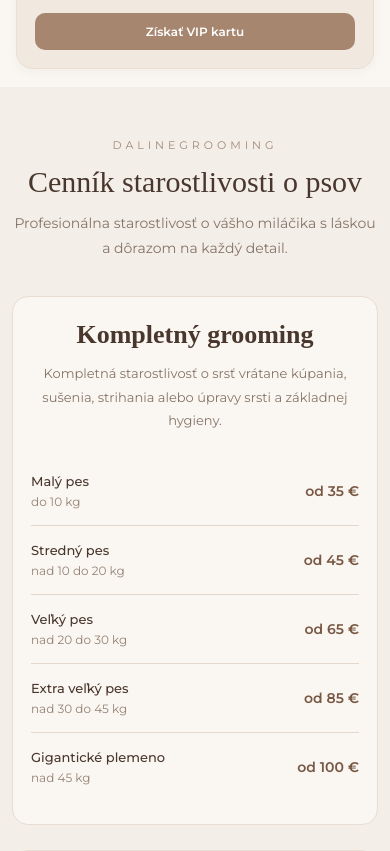
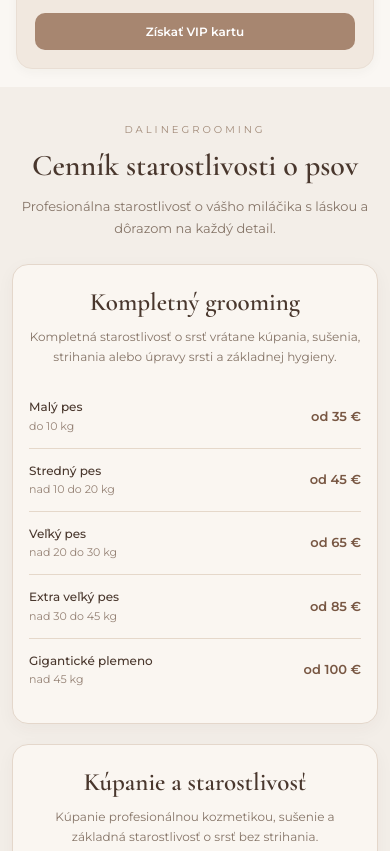
Before and after one commit to danelikka/dalinegrooming, a plain HTML site: page index.html in a window 390 px wide. Shown: the part 1461-2312 px from the top of the page. Drawn offline with nearby package versions, Linux system fonts and the light colour scheme.

Commit message:
Fix DalineGrooming pricing design

```diff
--- a/index.html
+++ b/index.html
@@ -4,7 +4,7 @@
     <meta charset="UTF-8" />
     <meta name="viewport" content="width=device-width, initial-scale=1.0" />
     <title>DalineGrooming</title>
-    <link rel="stylesheet" href="style.css?v=3" />
+    <link rel="stylesheet" href="style.css?v=4" />
     <!-- Google tag (gtag.js) -->
     <script
       async
@@ -155,7 +155,7 @@
         </div>
       </div>
 
-      <!-- KÚPANIE A STAROSTLIVOSŤ -->
+      <!-- KÚPANIE -->
 
       <div class="daline-service-card">
         <h3>Kúpanie a starostlivosť</h3>
@@ -227,7 +227,7 @@
         <div class="daline-price-row">
           <span>Extra veľký pes <small>nad 30 do 45 kg</small></span>
 
-          <strong>od 55 €</strong>
+          <strong>od 60 €</strong>
         </div>
 
         <div class="daline-price-row">
@@ -244,7 +244,7 @@
 
         <p class="daline-service-description">
           Odstránenie uvoľnenej srsti a podsady bez kúpania. Základná cena
-          zahŕňa vyčesávanie od 30 minút.
+          zahŕňa vyčesávanie do 30 minút.
         </p>
 
         <div class="daline-price-row">
@@ -264,28 +264,54 @@
 
           <strong>od 30 €</strong>
         </div>
+
         <div class="daline-price-row">
-          <span>
-            Extra veľký pes
-            <small>nad 30 do 45 kg</small>
-          </span>
-          <strong>od 40 €</strong>
+          <span>Extra veľký pes <small>nad 30 do 45 kg</small></span>
+
+          <strong>od 45 €</strong>
+        </div>
+
+        <p class="daline-extra-note">
+          Pri psoch nad 45 kg a pri dlhšom vyčesávaní sa cena určuje
+          individuálne po dohode so zákazníkom.
+        </p>
+      </div>
+
+      <!-- SLUŽBY PRE MAČKY -->
+
+      <div class="daline-service-card daline-cat-card">
+        <h3>Služby pre mačky</h3>
+
+        <p class="daline-service-description">
+          Starostlivosť o mačky všetkých plemien
+        </p>
+
+        <div class="daline-price-row">
+          <span>Expresné pĺznutie</span>
+
+          <strong>40 €</strong>
         </div>
 
         <div class="daline-price-row">
-          <h3>Služby pre mačky</h3>
+          <span>Vyčesávanie</span>
 
-          <p>Starostlivosť o mačky všetkých plemien</p>
+          <strong>20 €</strong>
+        </div>
 
-          <ul class="price-list">
-            <li>Expresné pĺznutie <span>40 €</span></li>
-            <li>Vyčesávanie <span>20 €</span></li>
-            <li>Strihanie pazúrikov <span>5 €</span></li>
-            <li>Komplexný grooming <span>35 €</span></li>
-          </ul>
+        <div class="daline-price-row">
+          <span>Strihanie pazúrikov</span>
+
+          <strong>5 €</strong>
+        </div>
+
+        <div class="daline-price-row">
+          <span>Komplexný grooming</span>
+
+          <strong>35 €</strong>
         </div>
       </div>
     </section>
+
     <section class="section" id="gallery">
       <h2>Premeny našich klientov</h2>
 
--- a/style.css
+++ b/style.css
@@ -1054,3 +1054,142 @@ footer p {
     padding: 20px;
   }
 }
+/* DALINEGROOMING — PRICING DESIGN FIX */
+
+.daline-pricing {
+  width: calc(100% - 32px);
+  max-width: 850px;
+  margin: 35px auto 45px;
+  padding: 0;
+  font-family: 'Montserrat', sans-serif;
+  font-size: 14px;
+  line-height: 1.5;
+  color: #49372d;
+}
+
+.daline-pricing .daline-pricing-header {
+  text-align: center;
+  margin-bottom: 24px;
+  padding: 0 5px;
+}
+
+.daline-pricing .daline-subtitle {
+  display: block;
+  font-size: 10px;
+  letter-spacing: 3px;
+  color: #a18a78;
+}
+
+.daline-pricing .daline-pricing-header h2 {
+  font-family: 'Cormorant Garamond', Georgia, serif;
+  font-size: clamp(30px, 5vw, 42px);
+  font-weight: 600;
+  line-height: 1.15;
+  margin: 12px 0;
+  overflow-wrap: anywhere;
+}
+
+.daline-pricing .daline-pricing-header p {
+  font-size: 13px;
+  line-height: 1.7;
+  color: #857467;
+}
+
+.daline-pricing .daline-service-card {
+  display: block;
+  background: #faf6f1;
+  border: 1px solid #e4d7cb;
+  border-radius: 20px;
+  padding: 25px 22px;
+  margin-bottom: 20px;
+  box-shadow: 0 5px 18px rgba(58, 44, 35, 0.045);
+}
+
+.daline-pricing .daline-cat-card {
+  background: #f5f0ea;
+}
+
+.daline-pricing .daline-service-card h3 {
+  font-family: 'Cormorant Garamond', Georgia, serif;
+  font-size: clamp(25px, 4vw, 31px);
+  font-weight: 600;
+  line-height: 1.2;
+  text-align: center;
+  margin: 0 0 10px;
+}
+
+.daline-pricing .daline-service-description {
+  font-size: 12px;
+  line-height: 1.7;
+  color: #857467;
+  text-align: center;
+  margin-bottom: 18px;
+}
+
+.daline-pricing .daline-price-row {
+  display: flex;
+  flex-wrap: nowrap;
+  justify-content: space-between;
+  align-items: center;
+  gap: 12px;
+  padding: 13px 0;
+  border-bottom: 1px solid #e5d8ca;
+}
+
+.daline-pricing .daline-price-row:last-of-type {
+  border-bottom: none;
+}
+
+.daline-pricing .daline-price-row > span {
+  display: block;
+  min-width: 0;
+  flex: 1 1 auto;
+  font-size: 13px;
+  font-weight: 500;
+  line-height: 1.45;
+}
+
+.daline-pricing .daline-price-row > span small {
+  display: block;
+  font-size: 11px;
+  font-weight: 400;
+  color: #958275;
+  margin-top: 3px;
+}
+
+.daline-pricing .daline-price-row > strong {
+  flex: 0 0 auto;
+  white-space: nowrap;
+  color: #785743;
+  font-size: 14px;
+  font-weight: 600;
+  text-align: right;
+}
+
+.daline-pricing .daline-extra-note {
+  margin-top: 15px;
+  color: #857467;
+  font-size: 11px;
+  line-height: 1.6;
+}
+
+/* MOBILE */
+
+@media (max-width: 420px) {
+  .daline-pricing {
+    width: calc(100% - 24px);
+  }
+
+  .daline-pricing .daline-service-card {
+    padding: 22px 16px;
+    border-radius: 16px;
+  }
+
+  .daline-pricing .daline-price-row > span {
+    font-size: 12px;
+  }
+
+  .daline-pricing .daline-price-row > strong {
+    font-size: 13px;
+  }
+}
```
